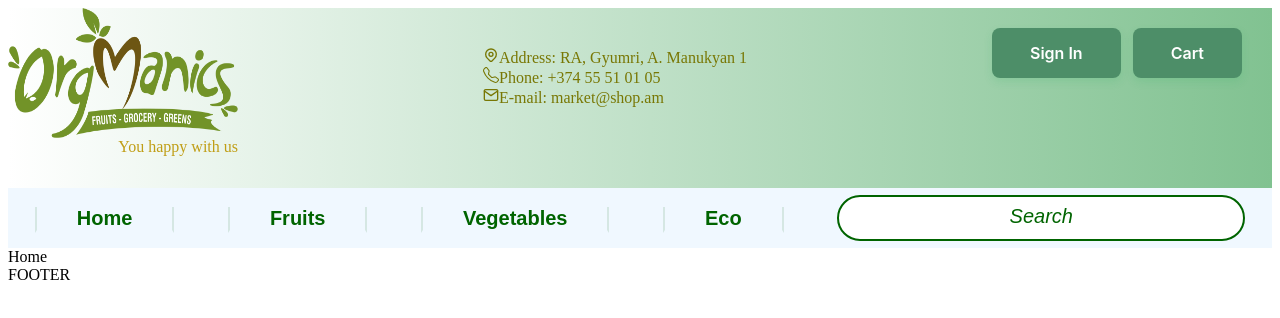
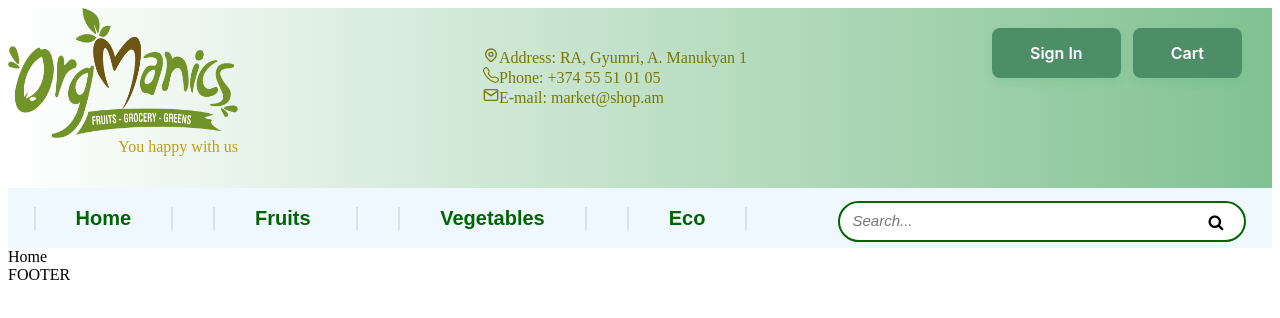
Before and after one commit to Davit2022/frontend, a React app in the folder custom-react-boilerplate/: page / in a window 1280 px wide. Shown: the top 318 px of the page. Built offline with nearby package versions, Linux system fonts and the light colour scheme.

Commit message:
changes nav bar styles

```diff
--- a/custom-react-boilerplate/index.html
+++ b/custom-react-boilerplate/index.html
@@ -2,7 +2,10 @@
 <html lang="en">
 <head>
     <meta charset="UTF-8">
-    <title>Custom React Configuration</title>
+    <title>Fruits and Vegetables</title>
+    <link rel="stylesheet"
+    href=
+"https://cdnjs.cloudflare.com/ajax/libs/font-awesome/4.7.0/css/font-awesome.min.css">
 </head>
 <body>
     <div id="root"></div>
--- a/custom-react-boilerplate/src/components/nav/NavBar.css
+++ b/custom-react-boilerplate/src/components/nav/NavBar.css
@@ -2,15 +2,14 @@
   width: 100%;
   height: 60px;
   background-color: aliceblue;
-}
-.navBar {
   display: flex;
-  justify-content: space-around;
+  justify-content:space-around;
   flex-direction: row;
   flex-wrap: nowrap;
   align-content: center;
   align-items: center;
 }
+
 a {
   text-decoration: none;
   font-family: Arial, Helvetica, sans-serif;
@@ -24,6 +23,7 @@ a {
   border-right: 2px solid #0064001c;
   padding-left: 40px;
   padding-right: 40px;
+  margin-right: 40px;
 }
 a:hover {
   color: brown;
@@ -37,14 +37,18 @@ input {
   margin-top: 7px;
   border-radius: 50px;
   width: 400px;
-  height: 40px;
+  height: 35px;
 }
 input:focus {
     outline: 1px solid darkgreen;
 }
 input::placeholder {
-  color: darkgreen;
-  font-size: 20px;
+  font-size: 15px;
   font-style: italic;
-  text-align: center;
+  padding-left: 10px;
 }
+.input-icons i {
+  position: absolute;
+  margin-top: 20px;
+  margin-left: 370px;
+}
--- a/custom-react-boilerplate/src/components/nav/NavBar.jsx
+++ b/custom-react-boilerplate/src/components/nav/NavBar.jsx
@@ -5,6 +5,7 @@ import "./NavBar.css";
 
 function NavBar() {
   return (
+    <div>
       <div className="menu">
         <nav className="navBar">
           {ITEMS.map((item) => (
@@ -12,8 +13,12 @@ function NavBar() {
               {item.title}
             </Link>
           ))}
-        <input type="text" placeholder="Search" />
         </nav>
+        <div className="input-icons">
+          <i className="fa fa-search fa-1x" />
+          <input type="text" placeholder="Search..." />
+        </div>
+      </div>
     </div>
   );
 }
```
Lines whose indentation alone changed are shown as unchanged.
